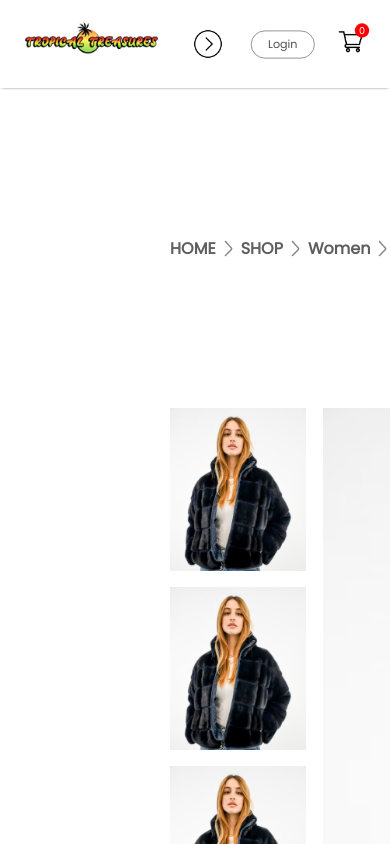
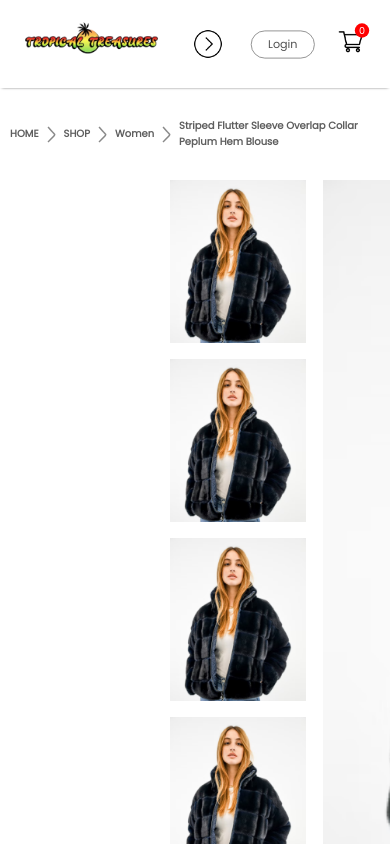
Before and after one commit to Aqueous20/Tropical-Treasures, a React (Create React App) app in the folder tropicaltreasures/: page /product/1 in a window 390 px wide. Shown: the top 844 px of the page. Built offline with nearby package versions, Linux system fonts and the light colour scheme.

Commit message:
breadcrumbs component responsiveness
completed the responsiveness of the breadcrumbs component across multiple devices

```diff
--- a/tropicaltreasures/src/components/BreadCrumbs/BreadCrumbs.css
+++ b/tropicaltreasures/src/components/BreadCrumbs/BreadCrumbs.css
@@ -1,4 +1,4 @@
-.breadcrum{
+.breadcrum {
   display: flex;
   align-items: center;
   gap: 8px;
@@ -8,3 +8,30 @@
   margin: 60px 170px;
   text-transform: capitalize;
 }
+
+@media (max-width: 1280px) {
+  .breadcrum {
+    margin: 30px 50px;
+    font-size: 14px;
+  }
+}
+
+@media (max-width: 1024px) {
+  .breadcrum {
+    margin: 30px 30px;
+    font-size: 12px;
+  }
+}
+
+@media (max-width: 800px) {
+  .breadcrum {
+    margin: 30px 10px;
+    font-size: 12px;
+  }
+}
+
+@media (max-width: 500px) {
+  .breadcrum {
+    font-size: 10px;
+  }
+}
--- a/tropicaltreasures/src/components/ProductDisplay/ProductDisplay.css
+++ b/tropicaltreasures/src/components/ProductDisplay/ProductDisplay.css
@@ -102,3 +102,7 @@
 .product_display-right-category span{
     font-weight: 600;
 }
+
+@media(max-width: 1280px){
+
+}
```
Also changed, not shown: 1 other file (tests, documents, lock files or other folders). Lines whose indentation alone changed are shown as unchanged.
